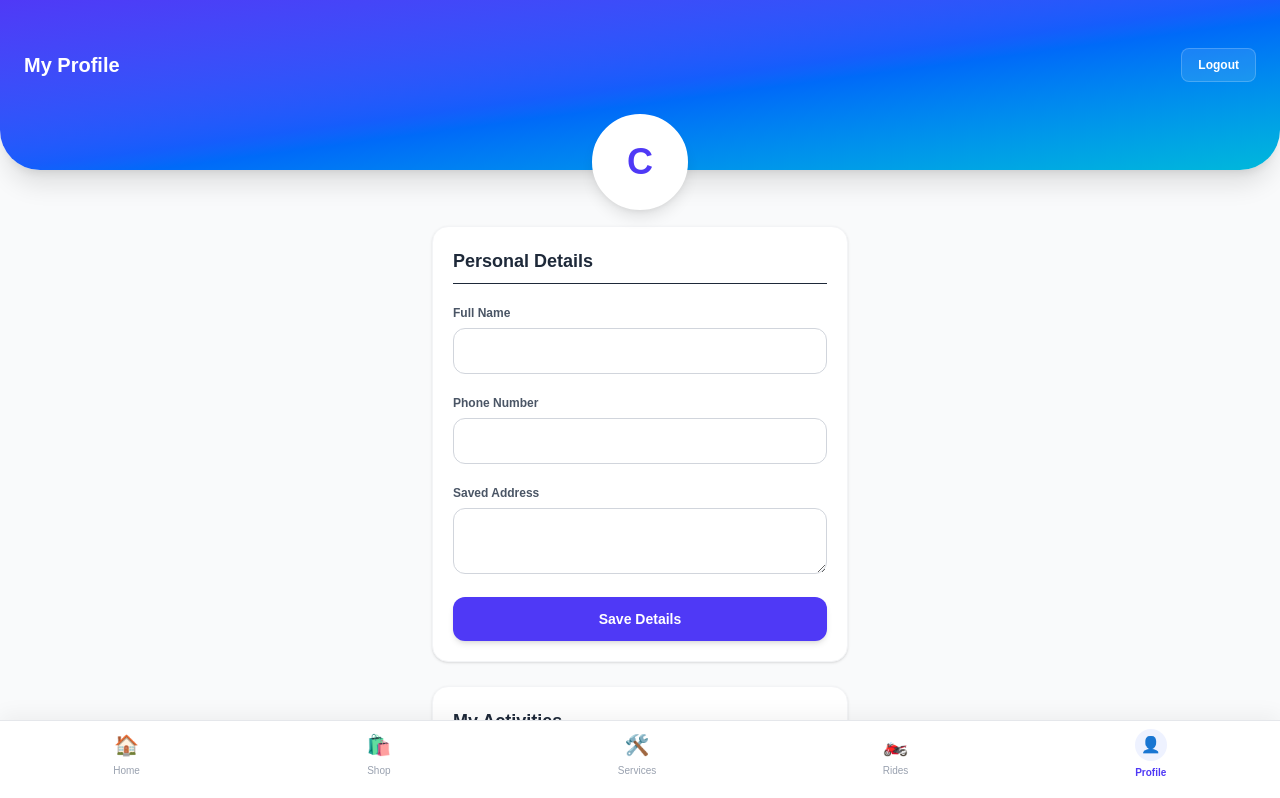
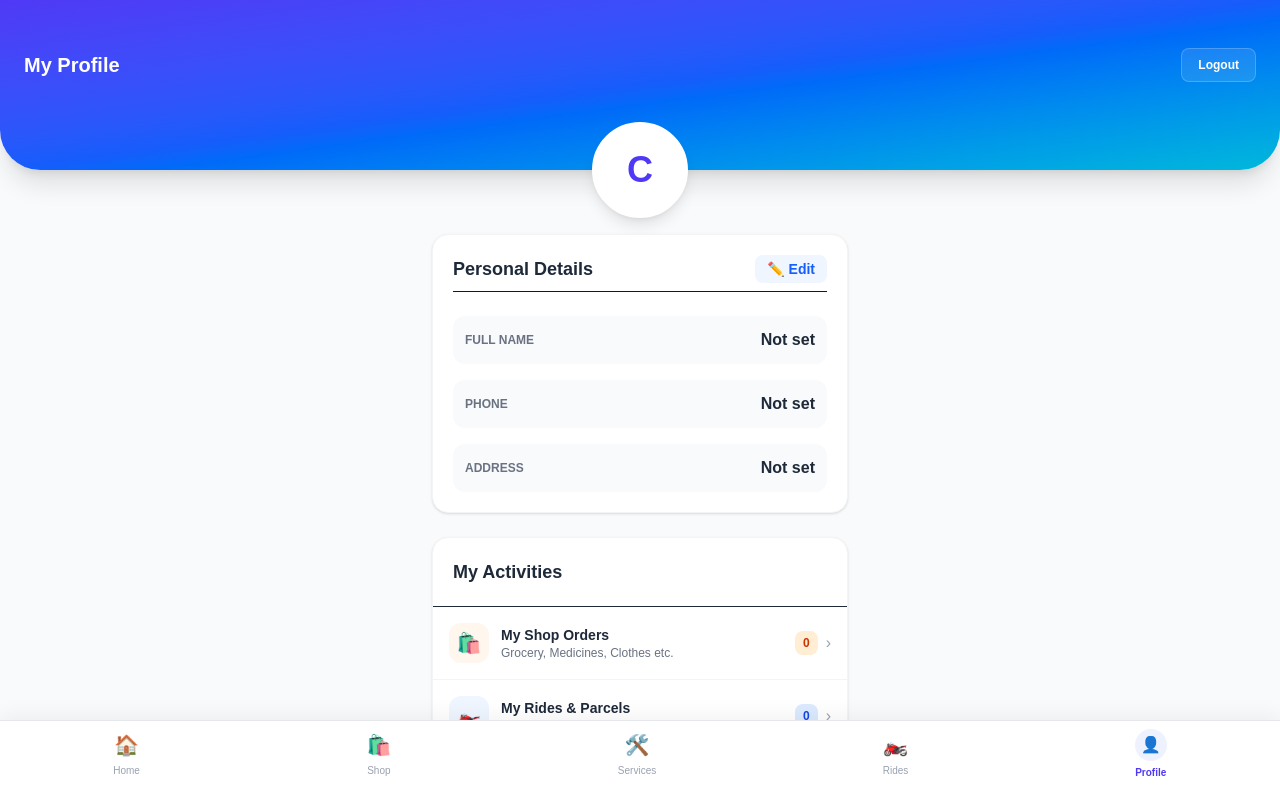
Before and after one commit to munendrasingh703769-afk/dukaan-manager-pro, a Next.js app: page /customer/profile in a window 1280 px wide. Shown: the top 798 px of the page. Built offline with nearby package versions, Linux system fonts and the light colour scheme; no server answers.

Commit message:
Update page.tsx

```diff
--- a/app/customer/profile/page.tsx
+++ b/app/customer/profile/page.tsx
@@ -1,6 +1,6 @@
 'use client'
 
-import { useState, useEffect } from 'react'
+import { useState, useEffect, useRef } from 'react'
 import Link from 'next/link'
 import { useRouter } from 'next/navigation'
 import { createClient } from '@/lib/supabase/client'
@@ -8,10 +8,22 @@ import { createClient } from '@/lib/supabase/client'
 export default function CustomerProfilePage() {
   const supabase = createClient();
   const router = useRouter();
+  const fileInputRef = useRef<HTMLInputElement>(null);
 
   const [loading, setLoading] = useState(true);
   const [saving, setSaving] = useState(false);
-  const [profile, setProfile] = useState({ full_name: '', phone: '', address: '', email: '' });
+  const [uploading, setUploading] = useState(false);
+
+  // Edit Mode State (Default: Read Only)
+  const [isEditing, setIsEditing] = useState(false);
+
+  const [profile, setProfile] = useState({
+    full_name: '',
+    phone: '',
+    address: '',
+    email: '',
+    avatar_url: ''
+  });
 
   const [stats, setStats] = useState({ orders: 0, rides: 0, bookings: 0 });
 
@@ -20,18 +32,17 @@ export default function CustomerProfilePage() {
     const { data: { user } } = await supabase.auth.getUser();
 
     if (user) {
-      // 1. Fetch Profile Data
       const { data } = await supabase.from('profiles').select('*').eq('id', user.id).single();
       if (data) {
         setProfile({
           full_name: data.full_name || '',
           phone: data.phone || '',
           address: data.address || '',
-          email: user.email || ''
+          email: user.email || '',
+          avatar_url: data.avatar_url || ''
         });
       }
 
-      // 2. Fetch Counts for Activities
       const { count: orderCount } = await supabase.from('orders').select('*', { count: 'exact', head: true }).eq('customer_id', user.id);
       const { count: rideCount } = await supabase.from('ride_bookings').select('*', { count: 'exact', head: true }).eq('customer_id', user.id);
       const { count: bookingCount } = await supabase.from('service_bookings').select('*', { count: 'exact', head: true }).eq('customer_id', user.id);
@@ -47,7 +58,38 @@ export default function CustomerProfilePage() {
 
   useEffect(() => { fetchProfileAndStats(); }, [supabase]);
 
+  // 📸 Handle Image Upload
+  const handleImageUpload = async (e: React.ChangeEvent<HTMLInputElement>) => {
+    const file = e.target.files?.[0];
+    if (!file) return;
+
+    const { data: { user } } = await supabase.auth.getUser();
+    if (!user) return;
+
+    if (file.size > 5 * 1024 * 1024) return alert("File size 5MB se kam honi chahiye.");
+
+    try {
+      setUploading(true);
+      const fileExt = file.name.split('.').pop();
+      const fileName = `avatar-${user.id}-${Date.now()}.${fileExt}`;
+
+      const { error: uploadError } = await supabase.storage.from('business-assets').upload(fileName, file);
+      if (uploadError) throw uploadError;
+
+      const { data: { publicUrl } } = supabase.storage.from('business-assets').getPublicUrl(fileName);
+
+      setProfile({ ...profile, avatar_url: publicUrl });
+      await supabase.from('profiles').update({ avatar_url: publicUrl }).eq('id', user.id);
+
+    } catch (error: any) {
+      alert("Error uploading image: " + error.message);
+    } finally {
+      setUploading(false);
+    }
+  };
+
   const handleSave = async () => {
+    if (!profile.full_name) return alert("Name is required");
     setSaving(true);
     const { data: { user } } = await supabase.auth.getUser();
 
@@ -60,8 +102,12 @@ export default function CustomerProfilePage() {
         user_type: 'customer'
       });
 
-      if (!error) alert("Profile Updated Successfully!");
-      else alert("Error: " + error.message);
+      if (!error) {
+        alert("Profile Updated Successfully!");
+        setIsEditing(false); // Save hone ke baad wapas Read-Only mode me
+      } else {
+        alert("Error: " + error.message);
+      }
     }
     setSaving(false);
   };
@@ -75,26 +121,51 @@ export default function CustomerProfilePage() {
   return (
     <div className="min-h-screen bg-gray-50 pb-28">
 
-      {/* Header */}
+      {/* Header & Profile Photo */}
       <div className="bg-gradient-to-br from-indigo-600 via-blue-600 to-cyan-500 rounded-b-[2.5rem] pt-12 pb-16 px-6 shadow-xl relative">
         <div className="flex justify-between items-center mb-6 relative z-10">
           <h1 className="text-xl font-bold text-white">My Profile</h1>
           <button onClick={handleLogout} className="bg-white/10 text-white border border-white/20 px-4 py-2 rounded-lg text-xs font-bold hover:bg-white/20 transition">Logout</button>
         </div>
 
-        <div className="absolute -bottom-10 left-1/2 transform -translate-x-1/2">
-          <div className="w-24 h-24 bg-white rounded-full border-4 border-white shadow-lg flex items-center justify-center text-4xl text-indigo-600 font-black">
-            {profile.full_name ? profile.full_name.charAt(0).toUpperCase() : 'C'}
+        <div className="absolute -bottom-12 left-1/2 transform -translate-x-1/2">
+          <div className="relative group">
+            <div className="w-24 h-24 bg-white rounded-full border-4 border-white shadow-lg flex items-center justify-center text-4xl text-indigo-600 font-black overflow-hidden relative">
+              {profile.avatar_url ? (
+                <img src={profile.avatar_url} alt="Profile" className="w-full h-full object-cover" />
+              ) : (
+                profile.full_name ? profile.full_name.charAt(0).toUpperCase() : 'C'
+              )}
+
+              {/* Hover Overlay for Upload */}
+              <div
+                onClick={() => fileInputRef.current?.click()}
+                className="absolute inset-0 bg-black/50 hidden group-hover:flex items-center justify-center cursor-pointer text-white text-xl transition"
+              >
+                {uploading ? '...' : '📷'}
+              </div>
+            </div>
+            <input type="file" accept="image/*" ref={fileInputRef} onChange={handleImageUpload} className="hidden" />
           </div>
         </div>
       </div>
 
-      <div className="max-w-md mx-auto px-4 mt-14 space-y-6">
+      <div className="max-w-md mx-auto px-4 mt-16 space-y-6">
 
-        {/* Personal Details Form */}
+        {/* Personal Details Card */}
         <div className="bg-white rounded-2xl shadow-sm border border-gray-100 p-5 space-y-4">
-          <h2 className="text-lg font-bold text-gray-800 border-b pb-2">Personal Details</h2>
+          <div className="flex justify-between items-center border-b pb-2">
+            <h2 className="text-lg font-bold text-gray-800">Personal Details</h2>
+            {!isEditing && (
+              <button onClick={() => setIsEditing(true)} className="text-sm font-bold text-blue-600 bg-blue-50 px-3 py-1 rounded-lg">
+                ✏️ Edit
+              </button>
+            )}
+          </div>
 
+          {isEditing ? (
+            /* 🟢 EDIT MODE (Inputs) */
+            <div className="space-y-4">
               <div>
                 <label className="text-xs font-bold text-gray-600">Full Name</label>
                 <input type="text" value={profile.full_name} onChange={e => setProfile({...profile, full_name: e.target.value})} className="w-full p-3 border border-gray-300 rounded-xl mt-1 outline-none focus:ring-2 focus:ring-indigo-500 text-sm" />
@@ -108,9 +179,30 @@ export default function CustomerProfilePage() {
                 <textarea value={profile.address} onChange={e => setProfile({...profile, address: e.target.value})} rows={2} className="w-full p-3 border border-gray-300 rounded-xl mt-1 outline-none focus:ring-2 focus:ring-indigo-500 text-sm"></textarea>
               </div>
 
-          <button onClick={handleSave} disabled={saving} className="w-full bg-indigo-600 text-white py-3 rounded-xl font-bold shadow-md hover:bg-indigo-700 transition disabled:opacity-50 text-sm">
+              <div className="flex gap-3 pt-2">
+                <button onClick={() => setIsEditing(false)} className="flex-1 bg-gray-100 py-3 rounded-xl font-bold text-gray-700 hover:bg-gray-200 transition text-sm">Cancel</button>
+                <button onClick={handleSave} disabled={saving} className="flex-[2] bg-indigo-600 text-white py-3 rounded-xl font-bold shadow-md hover:bg-indigo-700 transition disabled:opacity-50 text-sm">
                   {saving ? 'Saving...' : 'Save Details'}
                 </button>
+              </div>
+            </div>
+          ) : (
+            /* 🔴 READ-ONLY MODE (Text) */
+            <div className="space-y-4 pt-2">
+              <div className="flex justify-between items-center bg-gray-50 p-3 rounded-xl">
+                <p className="text-xs font-bold text-gray-500 uppercase">Full Name</p>
+                <p className="font-semibold text-gray-800">{profile.full_name || 'Not set'}</p>
+              </div>
+              <div className="flex justify-between items-center bg-gray-50 p-3 rounded-xl">
+                <p className="text-xs font-bold text-gray-500 uppercase">Phone</p>
+                <p className="font-semibold text-gray-800">{profile.phone || 'Not set'}</p>
+              </div>
+              <div className="flex justify-between items-center bg-gray-50 p-3 rounded-xl">
+                <p className="text-xs font-bold text-gray-500 uppercase">Address</p>
+                <p className="font-semibold text-gray-800 text-right line-clamp-1">{profile.address || 'Not set'}</p>
+              </div>
+            </div>
+          )}
         </div>
 
         {/* My Activities Hub */}
@@ -119,7 +211,6 @@ export default function CustomerProfilePage() {
 
           <div className="divide-y divide-gray-100">
 
-            {/* My Orders */}
             <Link href="/customer/orders" className="flex items-center justify-between p-4 hover:bg-gray-50 transition">
               <div className="flex items-center gap-3">
                 <div className="w-10 h-10 bg-orange-50 text-orange-600 rounded-xl flex items-center justify-center text-xl">🛍️</div>
@@ -134,7 +225,6 @@ export default function CustomerProfilePage() {
               </div>
             </Link>
 
-            {/* My Rides */}
             <Link href="/customer/my-rides" className="flex items-center justify-between p-4 hover:bg-gray-50 transition">
               <div className="flex items-center gap-3">
                 <div className="w-10 h-10 bg-blue-50 text-blue-600 rounded-xl flex items-center justify-center text-xl">🏍️</div>
@@ -149,7 +239,6 @@ export default function CustomerProfilePage() {
               </div>
             </Link>
 
-            {/* My Service Bookings */}
             <Link href="/customer/bookings" className="flex items-center justify-between p-4 hover:bg-gray-50 transition">
               <div className="flex items-center gap-3">
                 <div className="w-10 h-10 bg-green-50 text-green-600 rounded-xl flex items-center justify-center text-xl">🛠️</div>
@@ -164,7 +253,6 @@ export default function CustomerProfilePage() {
               </div>
             </Link>
 
-            {/* 👇 YAHAN 404 ERROR FIX HUA HAI (Link changed to /customer/quotations) */}
             <Link href="/customer/quotations" className="flex items-center justify-between p-4 hover:bg-gray-50 transition">
               <div className="flex items-center gap-3">
                 <div className="w-10 h-10 bg-purple-50 text-purple-600 rounded-xl flex items-center justify-center text-xl">📄</div>
@@ -178,7 +266,6 @@ export default function CustomerProfilePage() {
               </div>
             </Link>
 
-            {/* Help & Support */}
             <Link href="/customer/support" className="flex items-center justify-between p-4 hover:bg-gray-50 transition">
               <div className="flex items-center gap-3">
                 <div className="w-10 h-10 bg-pink-50 text-pink-600 rounded-xl flex items-center justify-center text-xl">🎧</div>
@@ -197,7 +284,7 @@ export default function CustomerProfilePage() {
 
       </div>
 
-      {/* 📱 BOTTOM NAVIGATION */}
+      {/* Bottom Nav */}
       <nav className="fixed bottom-0 w-full bg-white border-t border-gray-200 flex justify-around items-center pt-2 pb-5 shadow-[0_-5px_20px_rgba(0,0,0,0.05)] z-40">
         <Link href="/customer" className="flex flex-col items-center gap-1 text-gray-400 hover:text-blue-600">
           <span className="text-xl">🏠</span>
@@ -220,7 +307,6 @@ export default function CustomerProfilePage() {
           <span className="text-[10px] font-bold">Profile</span>
         </Link>
       </nav>
-
     </div>
   );
 }
```
Lines whose indentation alone changed are shown as unchanged.
